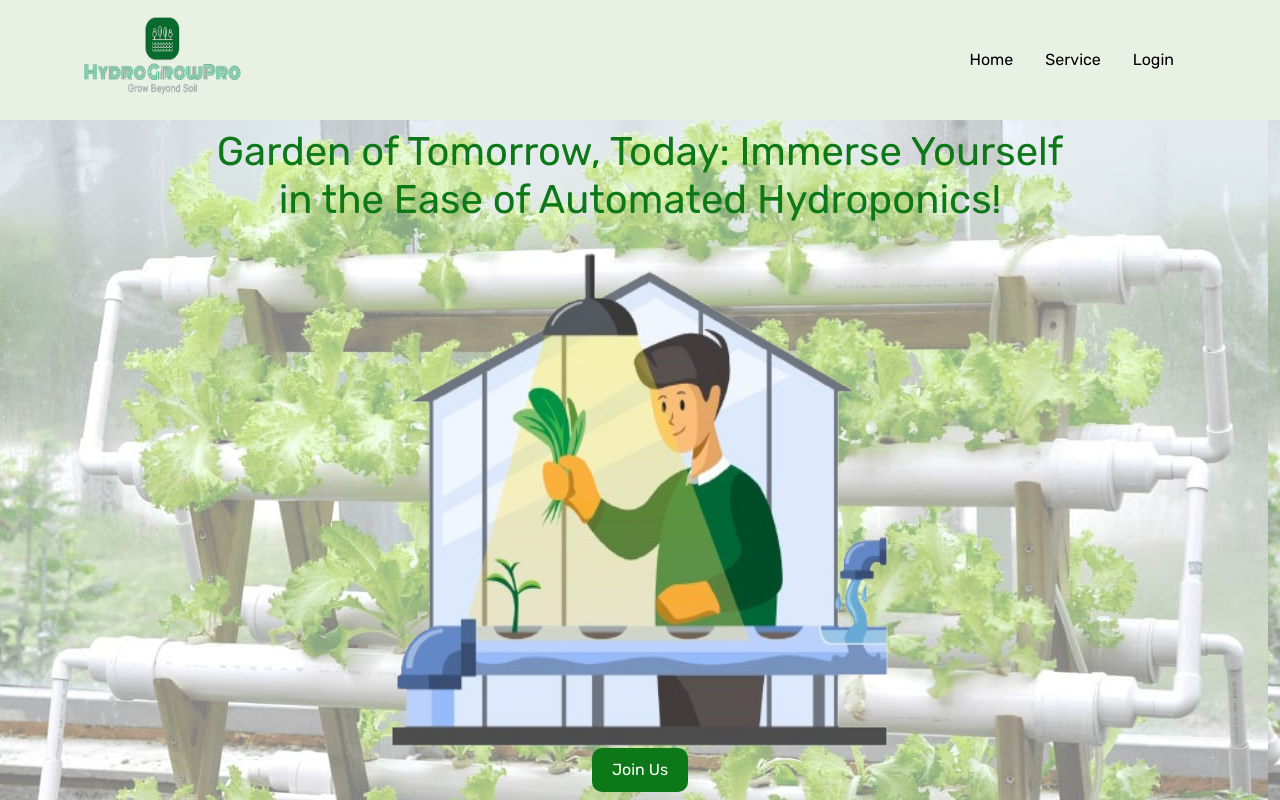
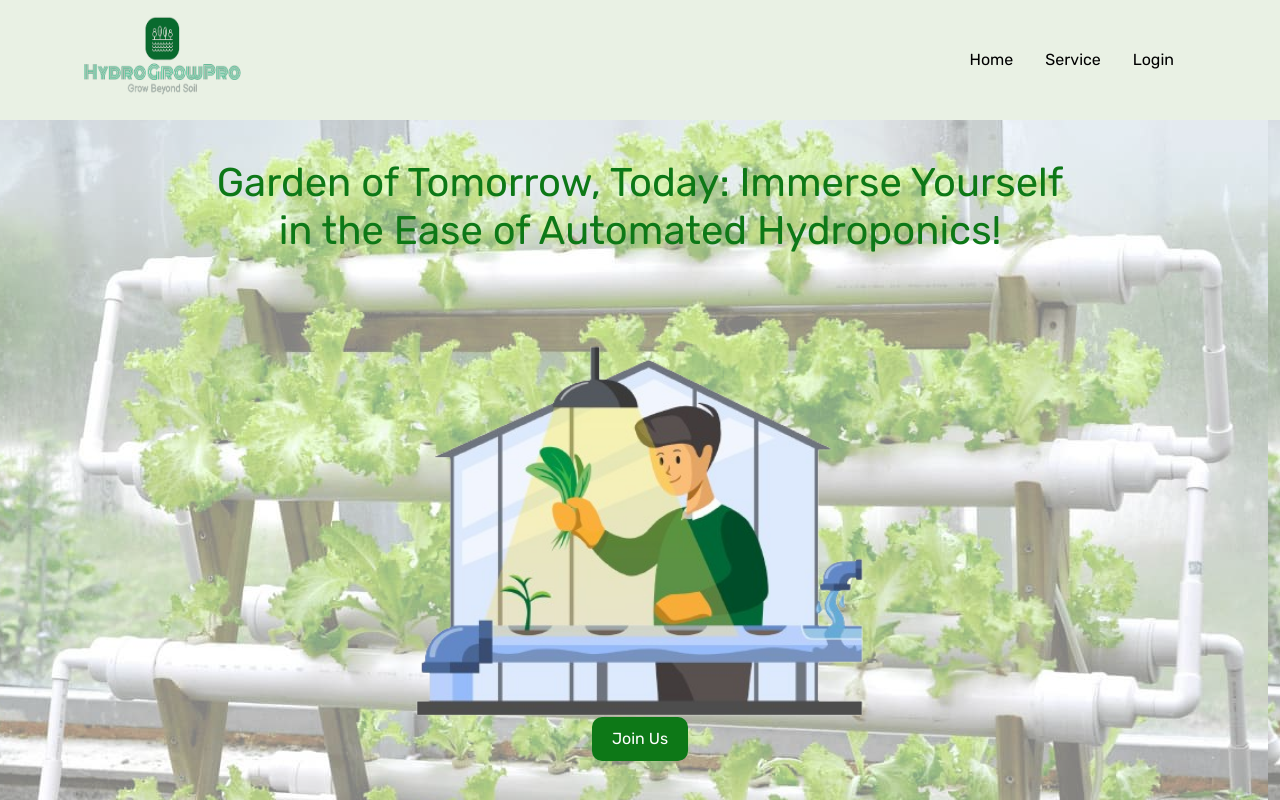
Before and after one commit to Danujan06/React-app-Deployment, a React (Create React App) app: page / in a window 1280 px wide. Built offline with nearby package versions, Linux system fonts and the light colour scheme.

Commit message:
Symbol size changed

```diff
--- a/src/pages/1_Commonpage/LandingPage/HomePage.css
+++ b/src/pages/1_Commonpage/LandingPage/HomePage.css
@@ -27,6 +27,7 @@
 }
 
 .text-container {
+
     width: 70%;
     text-align: center;
     color: #fff; /* Text color */
@@ -34,6 +35,7 @@
 }
 
 .secondary-container {
+    margin-top: 0;
     width: 70%;
     display: flex;
     flex-direction: column;
@@ -44,8 +46,8 @@
 }
 
 .symbol-image {
-    width: 500px; /* Adjust image size */
-    height: 500px; /* Adjust image size */
+    width: 450px; /* Adjust image size */
+    height: 375px; /* Adjust image size */
 }
 
 .join-us-button {
```
